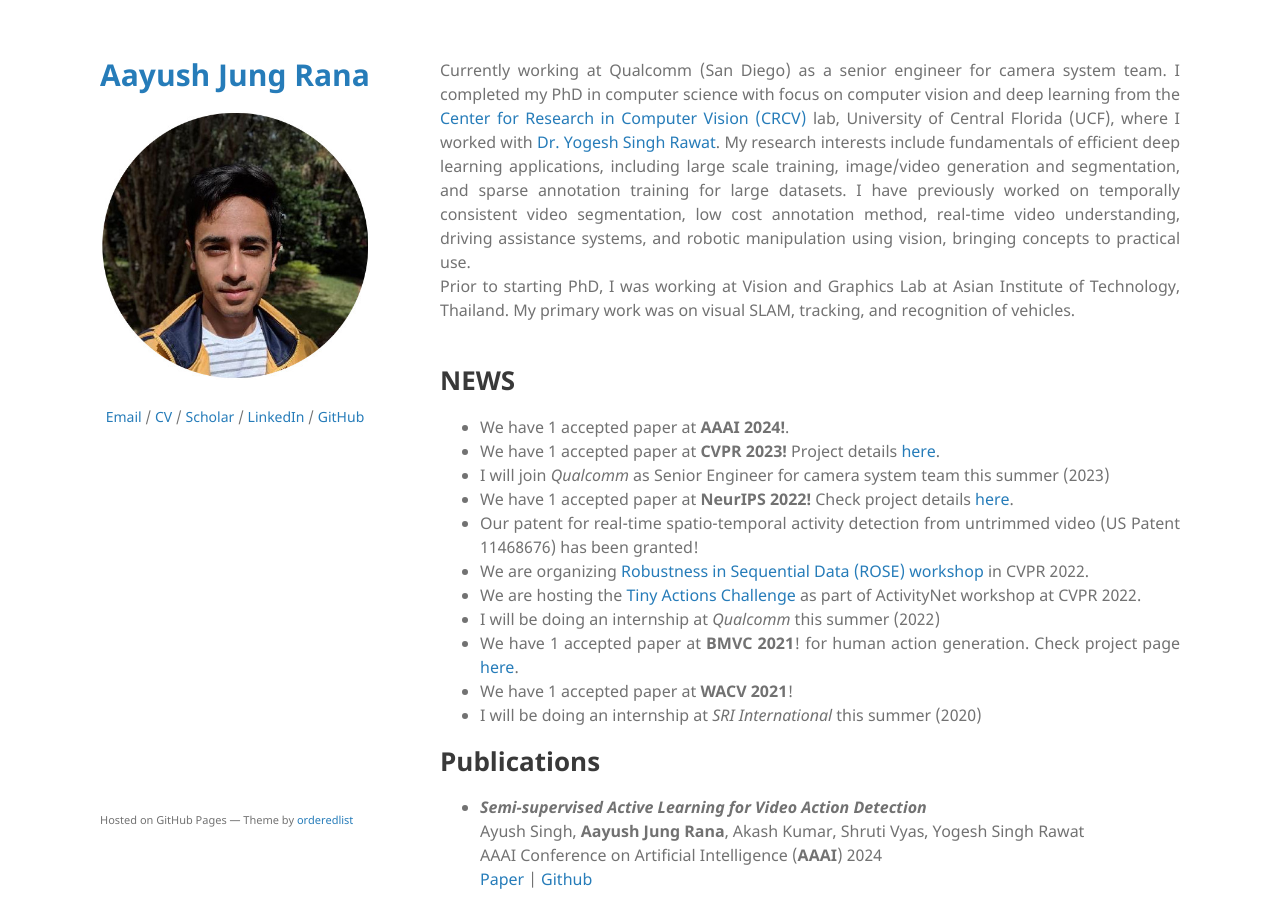
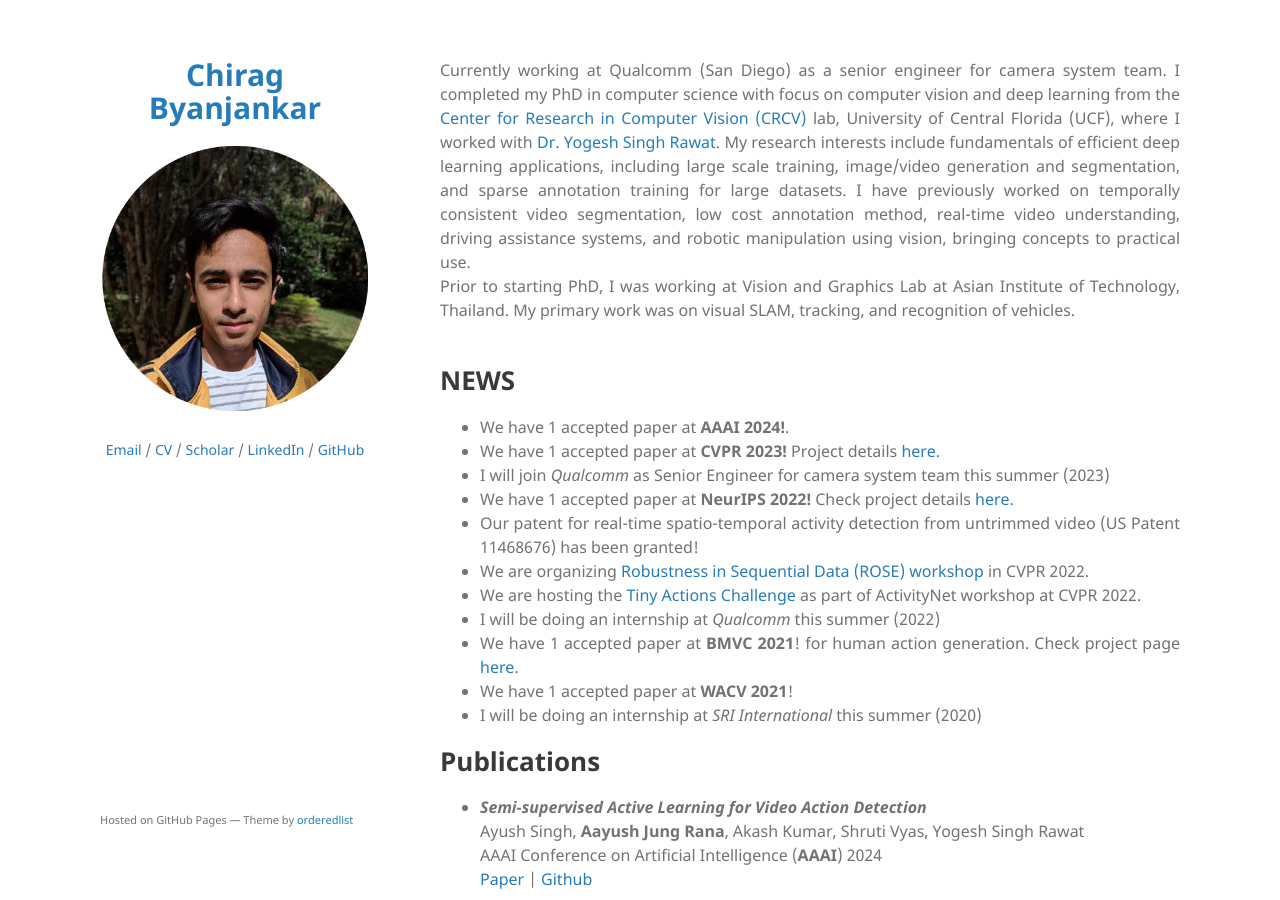
Before and after one commit to chiragbyanjankar/chiragbyanjankar.github.io, a Jekyll site: the page built from index.md, in a window 1280 px wide and 900 px high. Built offline with Jekyll 4.4.1, drawn with Linux system fonts in a browser that asks for light colours; the repository's description, which GitHub fills in, is left out.

Commit message:
Update _config.yml

```diff
--- a/_config.yml
+++ b/_config.yml
@@ -1,11 +1,11 @@
-title: Aayush Jung Rana
+title: Chirag Byanjankar
 logo: /assets/img/profile_out.jpeg
 show_downloads: false
 google_analytics:
 theme: jekyll-theme-minimal
 
 show_ref_links: true
-cvlocation: /assets/Aayush_CV.pdf
-email: aayushjbrana@gmail.com
-scholar: https://scholar.google.com/citations?user=oo4zihgAAAAJ&hl=en
-linkedin: https://www.linkedin.com/in/aayush-jung-rana-5893385b/
+cvlocation: /assets/Byanjankar_Resume.pdf
+email: cbyanjankar99@gmail.com
+scholar: https://scholar.google.com/citations?view_op=list_works&hl=en&authuser=1&user=knPdFO0AAAAJ
+linkedin: https://www.linkedin.com/in/chirag-byanjankar/
```
